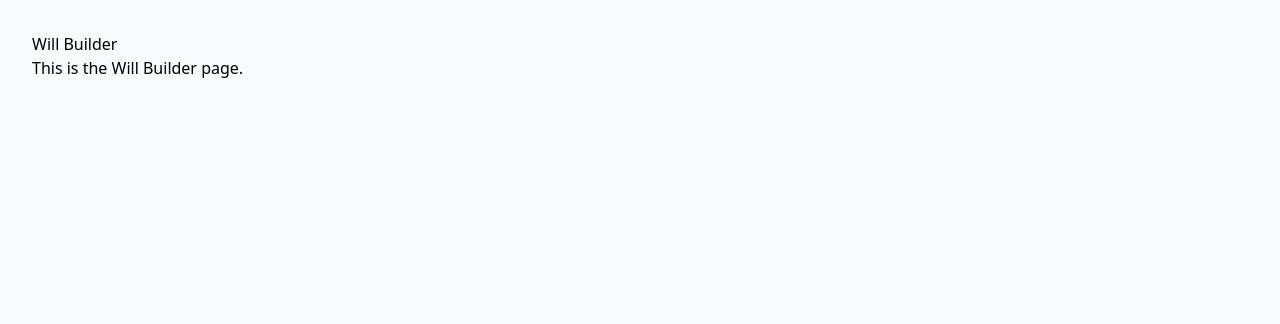
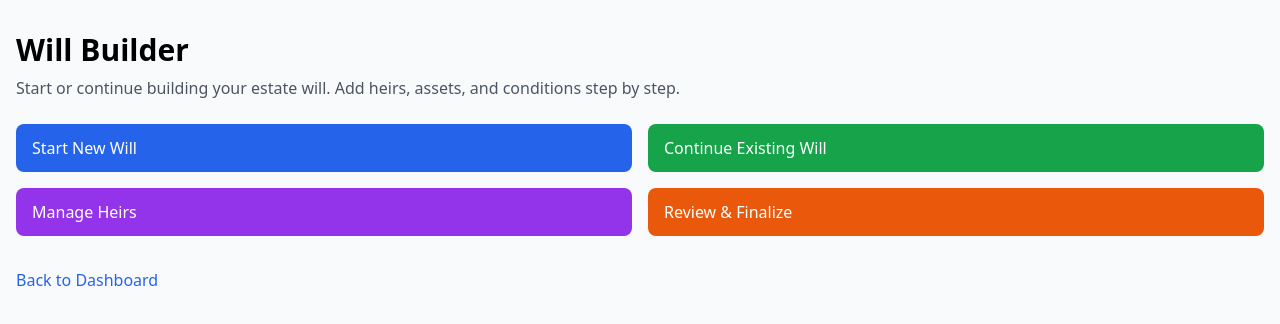
Before and after one commit to 2058862807/legacy, a Next.js app in the folder web/: page /will in a window 1280 px wide. Shown: the top 324 px of the page. Built offline with nearby package versions, Linux system fonts and the light colour scheme.

Commit message:
Update page.tsx

```diff
--- a/web/app/will/page.tsx
+++ b/web/app/will/page.tsx
@@ -1,8 +1,50 @@
+'use client';
+
+import DashboardLayout from '@/components/Layout/DashboardLayout';
+import Link from 'next/link';
+
 export default function Page() {
   return (
-    <main className="p-8">
-      <h1>Will Builder</h1>
-      <p>This is the Will Builder page.</p>
-    </main>
-  )
+    <DashboardLayout>
+      <main className="container mx-auto px-4 py-8">
+        <h1 className="text-3xl font-bold mb-2">Will Builder</h1>
+        <p className="text-gray-600 mb-6">
+          Start or continue building your estate will. Add heirs, assets, and conditions step by step.
+        </p>
+
+        <div className="grid gap-4 md:grid-cols-2">
+          <Link
+            href="/will/start"
+            className="rounded-lg bg-blue-600 px-4 py-3 text-white hover:bg-blue-700"
+          >
+            Start New Will
+          </Link>
+          <Link
+            href="/will/edit"
+            className="rounded-lg bg-green-600 px-4 py-3 text-white hover:bg-green-700"
+          >
+            Continue Existing Will
+          </Link>
+          <Link
+            href="/will/heirs"
+            className="rounded-lg bg-purple-600 px-4 py-3 text-white hover:bg-purple-700"
+          >
+            Manage Heirs
+          </Link>
+          <Link
+            href="/will/review"
+            className="rounded-lg bg-orange-600 px-4 py-3 text-white hover:bg-orange-700"
+          >
+            Review & Finalize
+          </Link>
+        </div>
+
+        <div className="mt-8">
+          <Link href="/dashboard" className="text-blue-600 hover:underline">
+            Back to Dashboard
+          </Link>
+        </div>
+      </main>
+    </DashboardLayout>
+  );
 }
```
